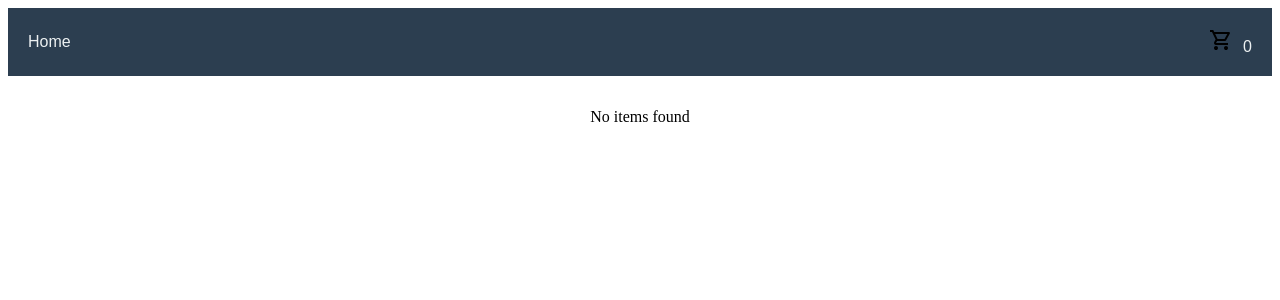
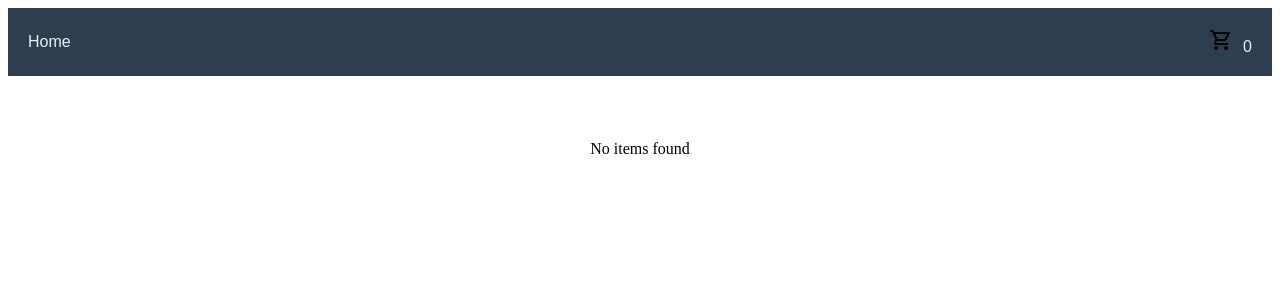
Before and after one commit to Toitw/shopping-cart, a React (Vite) app: page /checkout in a window 1280 px wide. Shown: the top 300 px of the page. Built offline with nearby package versions, Linux system fonts and the light colour scheme.

Commit message:
Add styling to CheckoutPage component

```diff
--- a/src/Components/CheckoutPage.jsx
+++ b/src/Components/CheckoutPage.jsx
@@ -2,6 +2,7 @@ import { useContext } from "react";
 import { CartContext } from "./CartContext";
 import { useState } from "react";
 import CustomButton from "./CustomButton";
+import styles from "./CheckoutPage.module.css";
 
 const CheckoutPage = () => {
   const {cartItems, setCartItems} = useContext(CartContext);
@@ -14,15 +15,15 @@ const CheckoutPage = () => {
   };
 
   return (
-    <div>
+    <div className={styles.container}>
       {cartItems.length === 0 ? (
         <div style={{ textAlign: 'center', marginTop: '2rem' }}>
           No items found
         </div>
       ) : (
         cartItems.map((item) => (
-          <div key={item.id}>
-            {/* <img src={item.image} alt={item.title} /> */}
+          <div key={item.id} className={styles.product}>
+            <img src={item.image} alt={item.title} />
             <h3>{item.title}</h3>
             <p>{item.price}€</p>
             <p>Quantity: {item.qty}</p>
@@ -30,16 +31,16 @@ const CheckoutPage = () => {
         ))
       )}
 
-      {cartItems.length > 0 && <CustomButton onClick={handleCheckout} name="Checkout" />}
-
-            {showModal && (
-              <div>
-                Your order is on the way!
-                <CustomButton onClick={() => setShowModal(false)} name="Close" />
-              </div>
-            )}
+      {cartItems.length > 0 && (
+        <div>
+          <div className={styles.total}>
+            Total: {cartItems.reduce((total, item) => total + item.price * item.qty, 0)}€
           </div>
-        );
+          <CustomButton onClick={handleCheckout} name="Checkout" className={styles.checkoutButton}></CustomButton>
+        </div>
+      )}
+    </div>
+  );
       };
 
 export default CheckoutPage;
```
